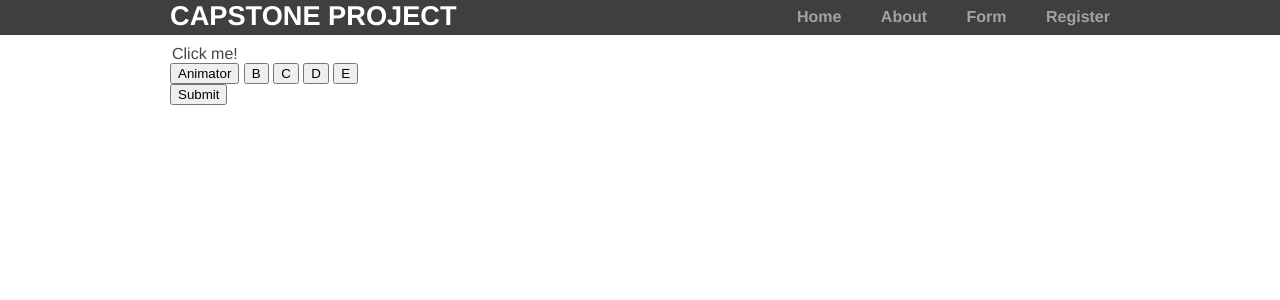
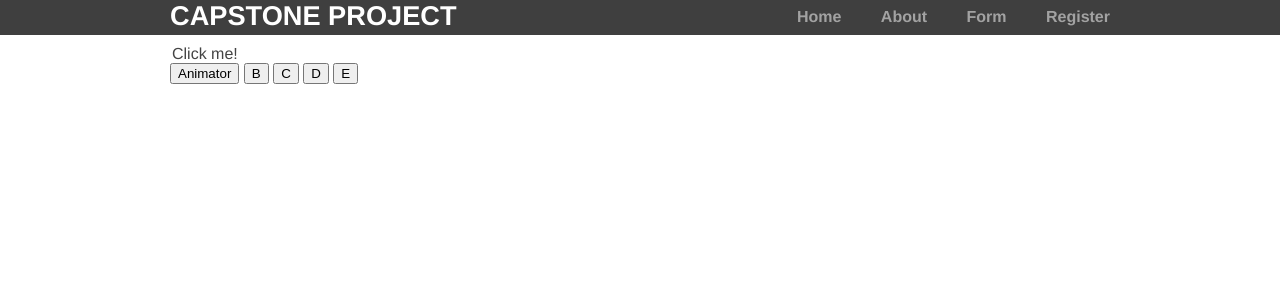
Before and after one commit to Solinari/Capstone-Project, a Flask app: page /form in a window 1280 px wide. Shown: the top 300 px of the page. Run offline with Flask 2, Linux system fonts and the light colour scheme; some libraries are stand-ins or nearby versions.

Commit message:
removed unneeded html

```diff
--- a/FlaskApp/app/templates/form.html
+++ b/FlaskApp/app/templates/form.html
@@ -18,7 +18,7 @@
                     <button type="button" class="btn" name="choice1" value="C">C</button>
                     <button type="button" class="btn" name="choice1" value="D">D</button>
                     <button type="button" class="btn" name="choice1" value="E">E</button>
-                    <input type="hidden" name="choice1" value={{request.form['choice1']}} />
+
                 </div>
 
                 <!---Render stuff here-->
@@ -40,7 +40,6 @@
                     });
                 </script>
 
-                <button class="btn-info btn" input type="submit">Submit</button>
             </form>
         </div>
     </div>
```
